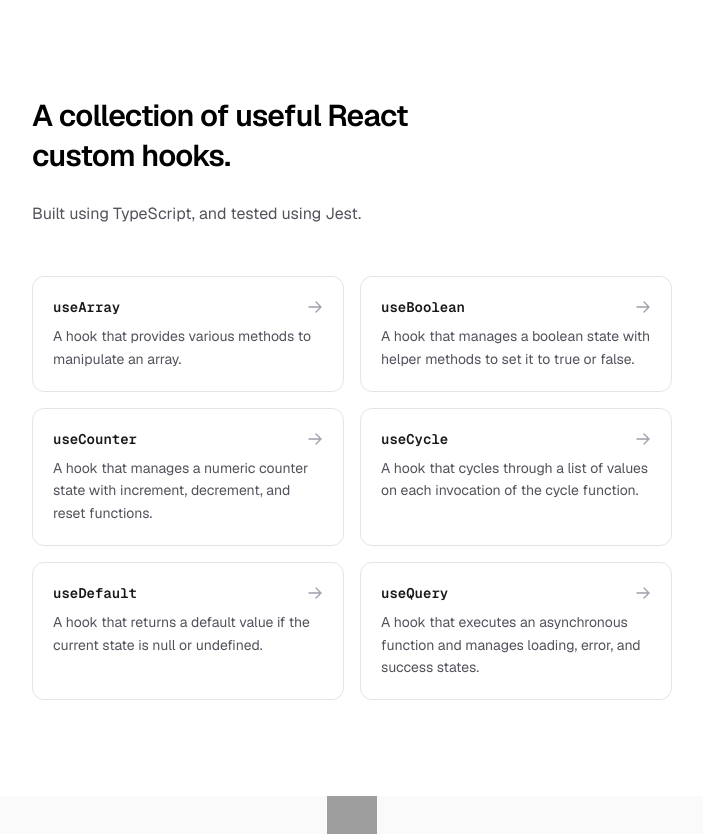
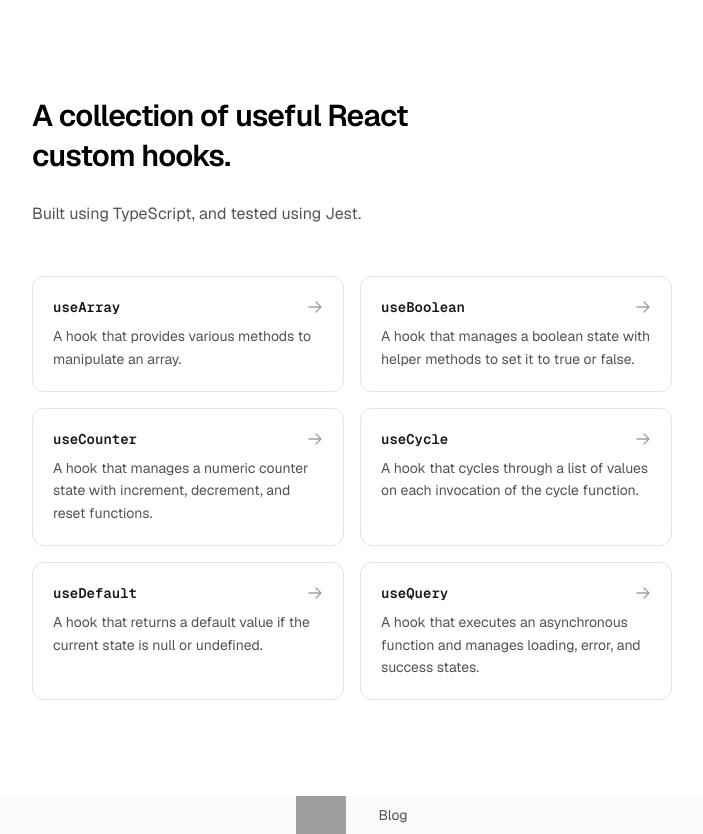
Before and after one commit to danielclubb/custom-react-hooks, a Next.js app in the folder website/: page / in a window 1280 px wide. Shown: the whole page, without its empty margins (288-991 px from the left). Built offline with nearby package versions, Linux system fonts and the light colour scheme; grey boxes are pictures that could not be loaded.

Commit message:
fix: use ul to render cards

```diff
--- a/website/app/layout.tsx
+++ b/website/app/layout.tsx
@@ -32,7 +32,7 @@ export default function RootLayout({
         {children}
 
         {/* link to github with github logo icon in white as svg */}
-        <footer className="flex flex-col items-center justify-center bg-zinc-50 font-sans dark:bg-black">
+        <footer className="flex gap-8 items-center justify-center bg-zinc-50 font-sans dark:bg-black">
           <Link href="https://github.com/danielclubb/custom-react-hooks">
             <img
               src="https://img.icons8.com/ios-glyphs/50/ffffff/github.png"
@@ -41,6 +41,11 @@ export default function RootLayout({
               alt="GitHub"
             />
           </Link>
+
+          {/* link to blog.danielclubb.com */}
+          <Link href="https://blog.danielclubb.com">
+            <span className="text-sm text-zinc-600 dark:text-zinc-400">Blog</span>
+          </Link>
         </footer>
       </body>
     </html >
--- a/website/app/page.tsx
+++ b/website/app/page.tsx
@@ -15,12 +15,12 @@ export default function Home() {
           </p>
         </div>
 
-        <div className="grid grid-cols-1 sm:grid-cols-2 gap-4 w-full">
+        <ul className="grid grid-cols-1 sm:grid-cols-2 gap-4 w-full">
           {hooksConfig.map((hook) => (
+            <li key={hook.name} className="flex">
               <Link
-              key={hook.name}
                 href={hook.link}
-              className="group block p-5 rounded-xl border border-zinc-200 bg-white hover:border-zinc-400 dark:border-zinc-800 dark:bg-black dark:hover:border-zinc-600 transition-all duration-200"
+                className="group flex flex-col w-full p-5 rounded-xl border border-zinc-200 bg-white hover:border-zinc-400 dark:border-zinc-800 dark:bg-black dark:hover:border-zinc-600 transition-all duration-200"
               >
                 <div className="flex flex-col gap-2">
                   <div className="flex items-center justify-between">
@@ -46,8 +46,9 @@ export default function Home() {
                   </p>
                 </div>
               </Link>
+            </li>
           ))}
-        </div>
+        </ul>
       </main>
     </div>
   );
```
Also changed, not shown: website/hooks-config.json (indentation only). Lines whose indentation alone changed are shown as unchanged.
